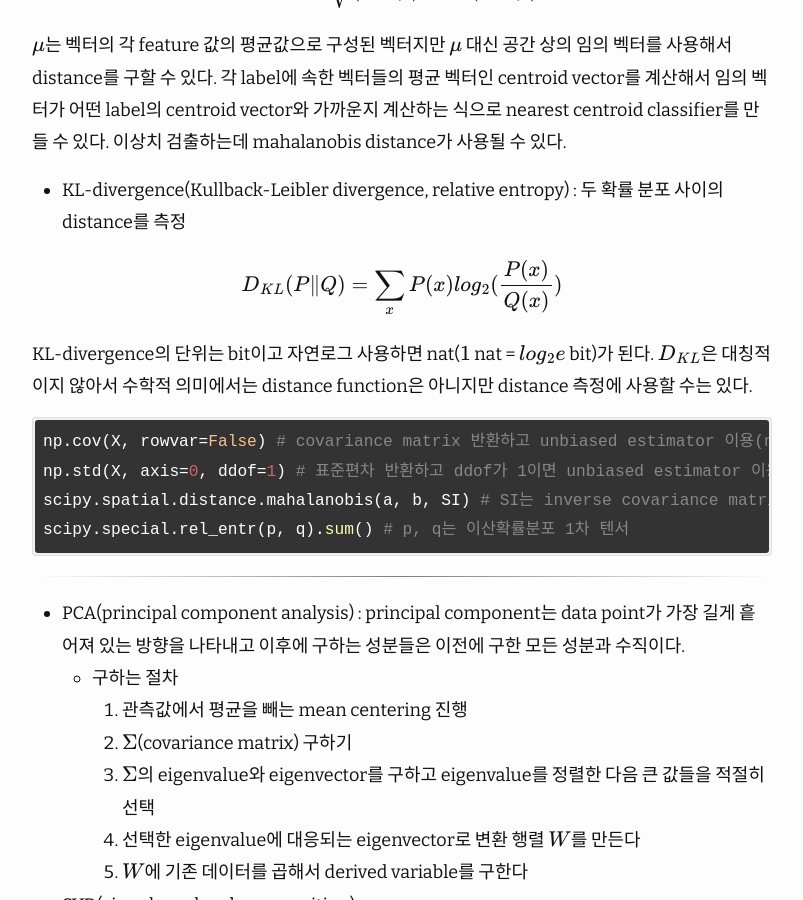
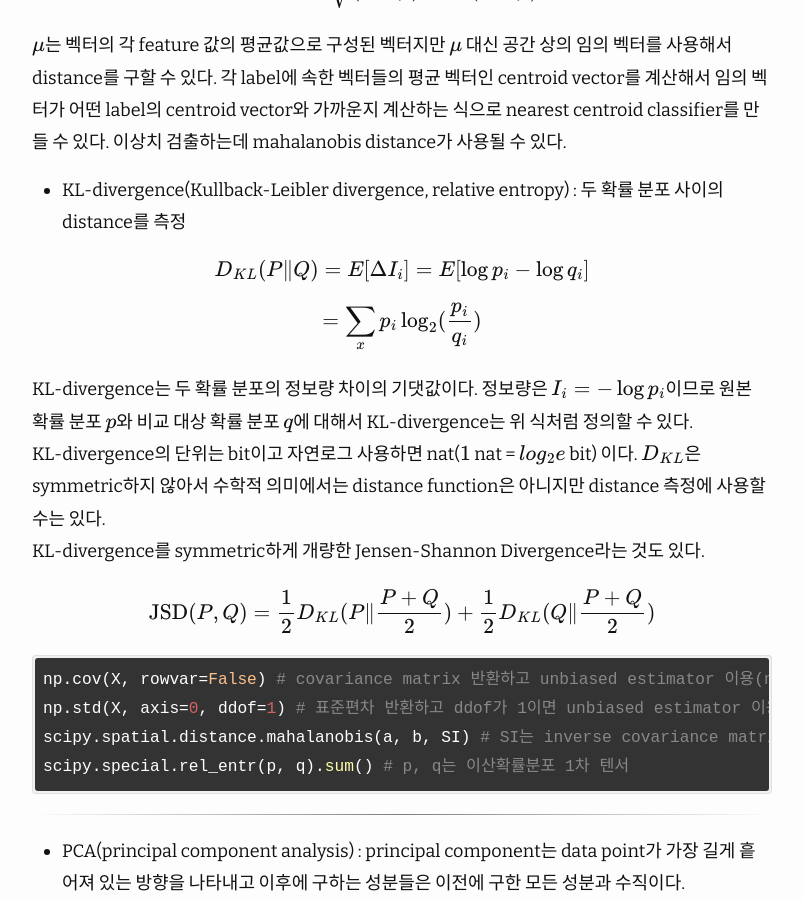
Before and after one commit to seokzoo/seokzoo.github.io, a Jekyll site: the page built from _posts/2025-01-17-독서정리-딥러닝을-위한-수학.md, in a window 1280 px wide and 900 px high, scrolled down 11153 px. Shown: the whole window, without its empty margins (238-1041 px from the left). Built offline with Jekyll 4.4.1, drawn with Linux system fonts in a browser that asks for light colours; nearby versions of some CDN libraries; formulas are drawn with MathJax 3.

Commit message:
update post

````diff
--- a/_posts/2025-01-17-독서정리-딥러닝을-위한-수학.md
+++ b/_posts/2025-01-17-독서정리-딥러닝을-위한-수학.md
@@ -345,9 +345,15 @@ $\mu$는 벡터의 각 feature 값의 평균값으로 구성된 벡터지만 $\m
 
 - KL-divergence(Kullback-Leibler divergence, relative entropy) : 두 확률 분포 사이의 distance를 측정
 
-$$ D_{KL}(P\Vert Q)=\sum_x P(x)log_2(\frac{P(x)}{Q(x)})$$
+$$ D_{KL}(P\Vert Q)=E[\Delta I_i]=E[\log p_i-\log q_i]$$
 
-KL-divergence의 단위는 bit이고 자연로그 사용하면 nat($1$ nat = $log_2{e}$ bit)가 된다. $D_{KL}$은 대칭적이지 않아서 수학적 의미에서는 distance function은 아니지만 distance 측정에 사용할 수는 있다.
+$$=\sum_x p_i\log_2(\frac{p_i}{q_i})$$
+
+KL-divergence는 두 확률 분포의 정보량 차이의 기댓값이다. 정보량은 $I_i=-\log{p_i}$이므로 원본 확률 분포 $p$와 비교 대상 확률 분포 $q$에 대해서 KL-divergence는 위 식처럼 정의할 수 있다.
+KL-divergence의 단위는 bit이고 자연로그 사용하면 nat($1$ nat = $log_2{e}$ bit) 이다. $D_{KL}$은 symmetric하지 않아서 수학적 의미에서는 distance function은 아니지만 distance 측정에 사용할 수는 있다.
+KL-divergence를 symmetric하게 개량한 Jensen-Shannon Divergence라는 것도 있다.
+
+$$\text{JSD}(P,Q)=\frac{1}{2}D_{KL}(P\Vert\frac{P+Q}{2})+\frac{1}{2}D_{KL}(Q\Vert\frac{P+Q}{2}) $$
 
 ``` python
 np.cov(X, rowvar=False) # covariance matrix 반환하고 unbiased estimator 이용(n-1)
````
Also changed, not shown: gallery.md (+1 -1 lines), 3 other files.
